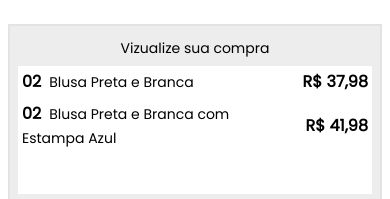
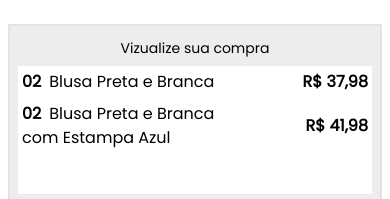
Before and after one commit to riancarlosdev/FRONT-LOJA, a Next.js app: page /compra/forma_pagamento in a window 390 px wide. Shown: the part 166-365 px from the top of the page. Built offline with nearby package versions, Linux system fonts and the light colour scheme.

Commit message:
att tamanho texto

```diff
--- a/components/vizualize-compra/index.tsx
+++ b/components/vizualize-compra/index.tsx
@@ -15,7 +15,7 @@ export default function VizualizeCompra_component({frete, total, viewProdutos}:V
             <li className="flex justify-between items-center">
               <div className="space-x-2 md:w-56 w-52">
                 <strong>{e.quantidade}</strong>
-                <span className="text-sm sm:text-base">{e.produto}</span>
+                <span className=" sm:text-base">{e.produto}</span>
               </div>
               <strong>R$ {e.preco}</strong>
             </li>
```
